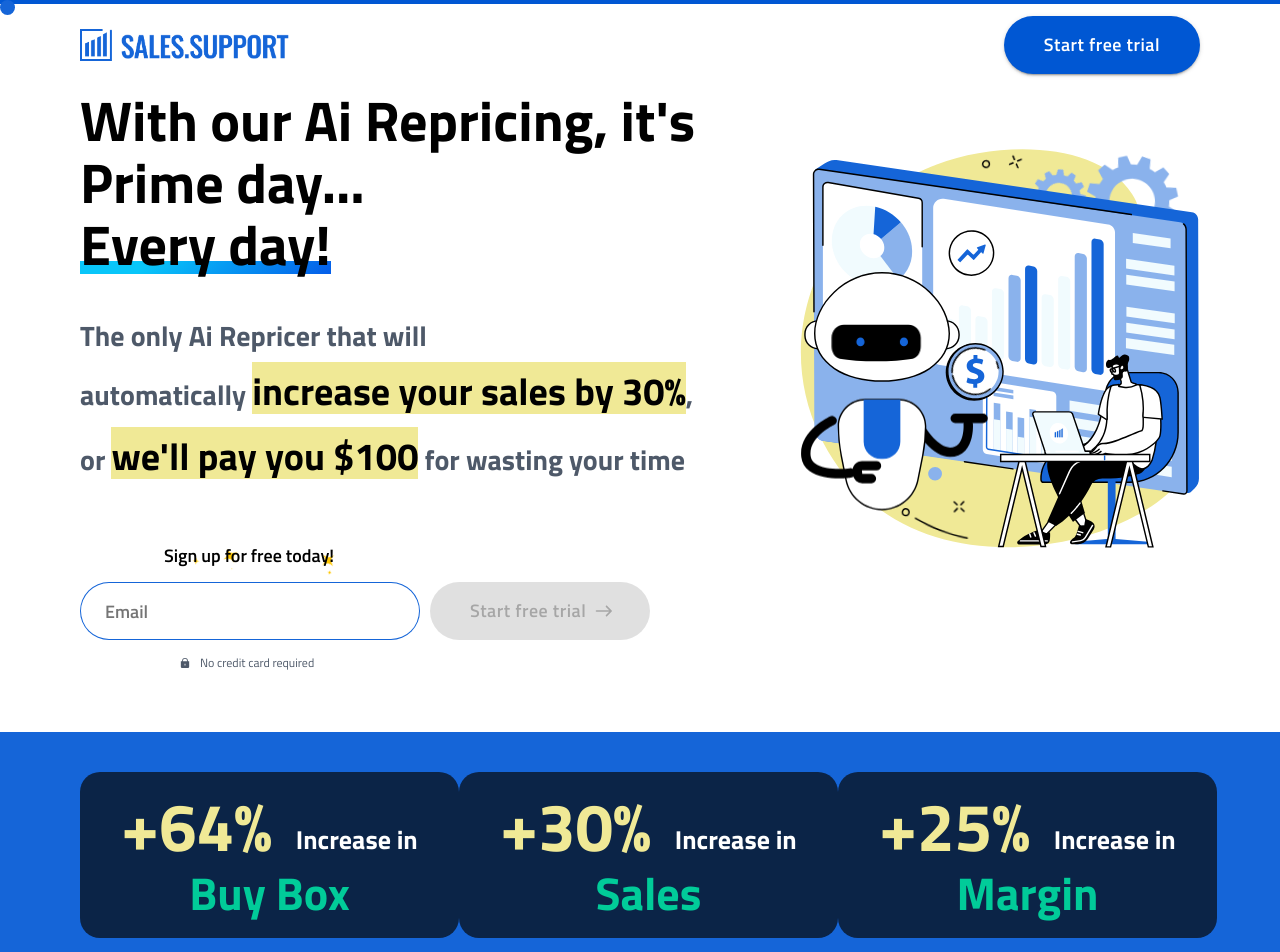
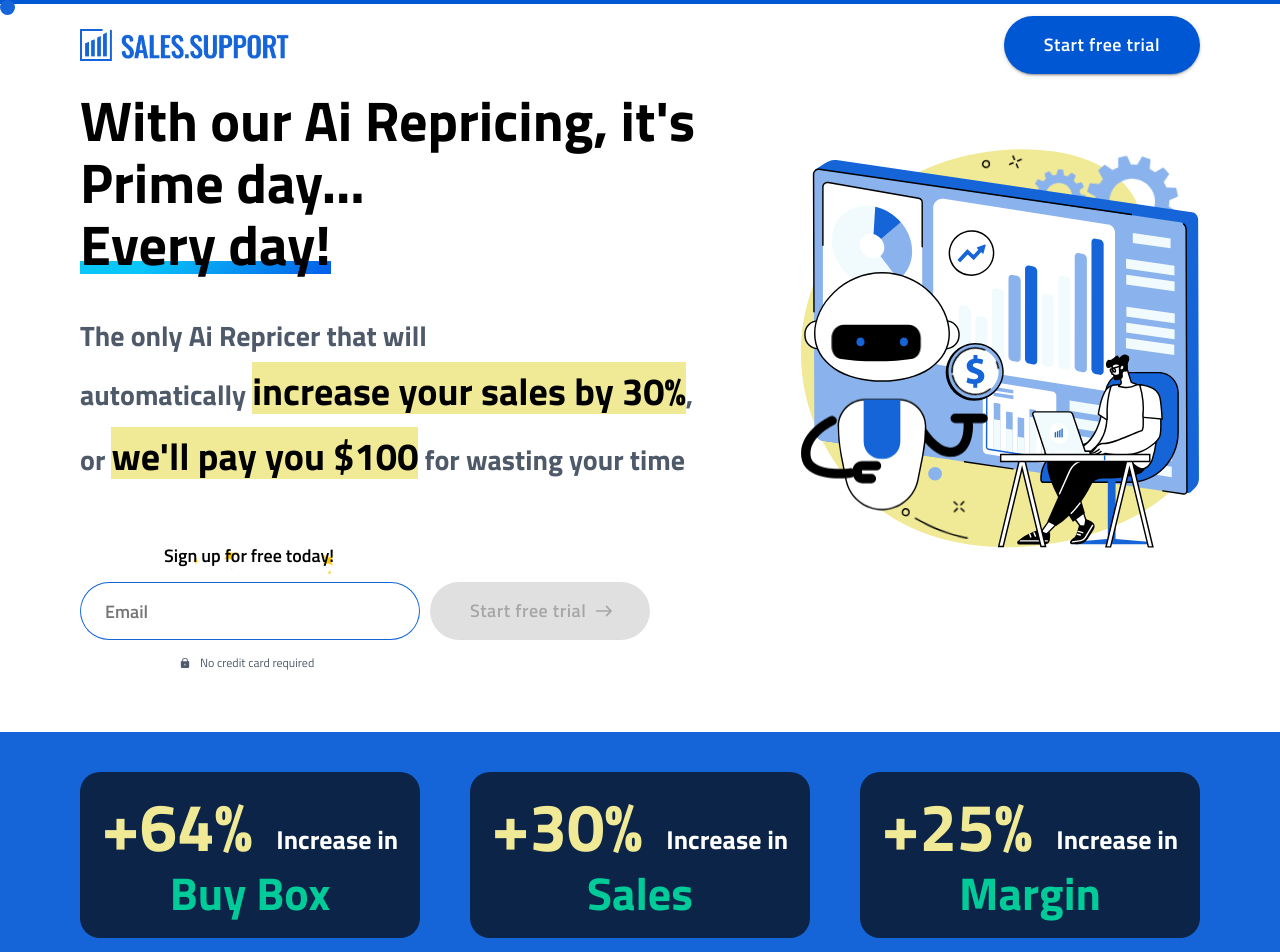
Before and after one commit to estiva1/ss-landing, a React (Create React App) app: page / in a window 1280 px wide. Shown: the top 952 px of the page. Built offline with nearby package versions, Linux system fonts and the light colour scheme.

Commit message:
fixed horizontal overflowing of header

```diff
--- a/src/components/UI/profit-amount-box/profit-amount-box.styles.js
+++ b/src/components/UI/profit-amount-box/profit-amount-box.styles.js
@@ -5,11 +5,16 @@ export const ProfitAmountBoxContainer = styled.div`
   display: flex;
   flex-direction: column;
   width: 379px;
-  padding: 16px 10px;
+  padding: 16px 24px;
   align-items: center;
   justify-content: center;
   border-radius: 20px;
   background: #0b2447;
+
+  @media ${device.xl} {
+    width: 340px;
+    padding: 16px;
+  }
 
   @media ${device.xs} {
     flex-direction: row;
--- a/src/components/landing-page/landing-page.style.js
+++ b/src/components/landing-page/landing-page.style.js
@@ -12,6 +12,7 @@ export const HeaderHolder = styled.div`
   position: fixed;
   top: 0px;
   left: 0;
+  right: 0;
   width: 100%;
   max-width: 1440px;
   margin: 0 auto;
--- a/src/components/profit-section/profit-section.component.jsx
+++ b/src/components/profit-section/profit-section.component.jsx
@@ -13,7 +13,7 @@ const ProfitSection = () => {
   return (
     <ProfitSectionContainer>
       {profitSectionData.map((box, index) => (
-        <DelayedScrollReveal style={{ width: "100%" }} key={`profit-amount-box-${index}`} index={index} speed={2}>
+        <DelayedScrollReveal key={`profit-amount-box-${index}`} index={index} speed={2}>
           <ProfitAmountBox profit={box.profit} profitIn={box.profitIn} />
         </DelayedScrollReveal>
       ))}
--- a/src/components/profit-section/profit-section.styles.js
+++ b/src/components/profit-section/profit-section.styles.js
@@ -5,7 +5,7 @@ export const ProfitSectionContainer = styled.div`
   display: flex;
   align-items: center;
   justify-content: space-between;
-  padding: 40px 130px 100px 130px;
+  padding: 40px 130px;
   background: #1565d8;
   cursor: none;
 
--- a/src/components/unique-benefits/unique-benefits.styles.js
+++ b/src/components/unique-benefits/unique-benefits.styles.js
@@ -12,6 +12,7 @@ export const UniqueBenefitsContainer = styled.div`
   background: #f1fbfe;
   gap: 50px;
   cursor: none;
+  overflow: hidden;
 
   @media ${device.xl} {
     padding: 100px 80px;
@@ -42,7 +43,7 @@ export const Columns = styled.div`
   display: flex;
   flex-flow: row wrap;
   margin-inline: -16px;
-  //background-color: red;
+
   > *:nth-last-child(-n + 3) {
     margin-bottom: -40px;
   }
```
